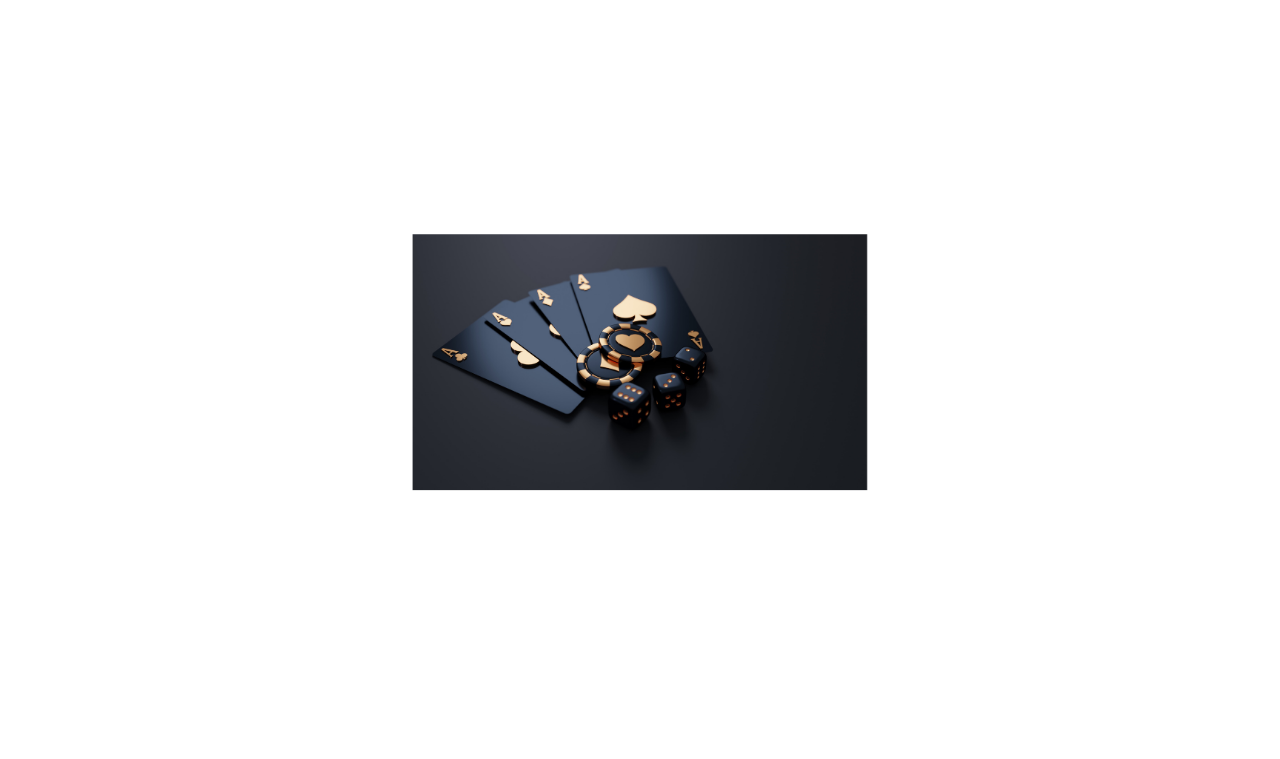
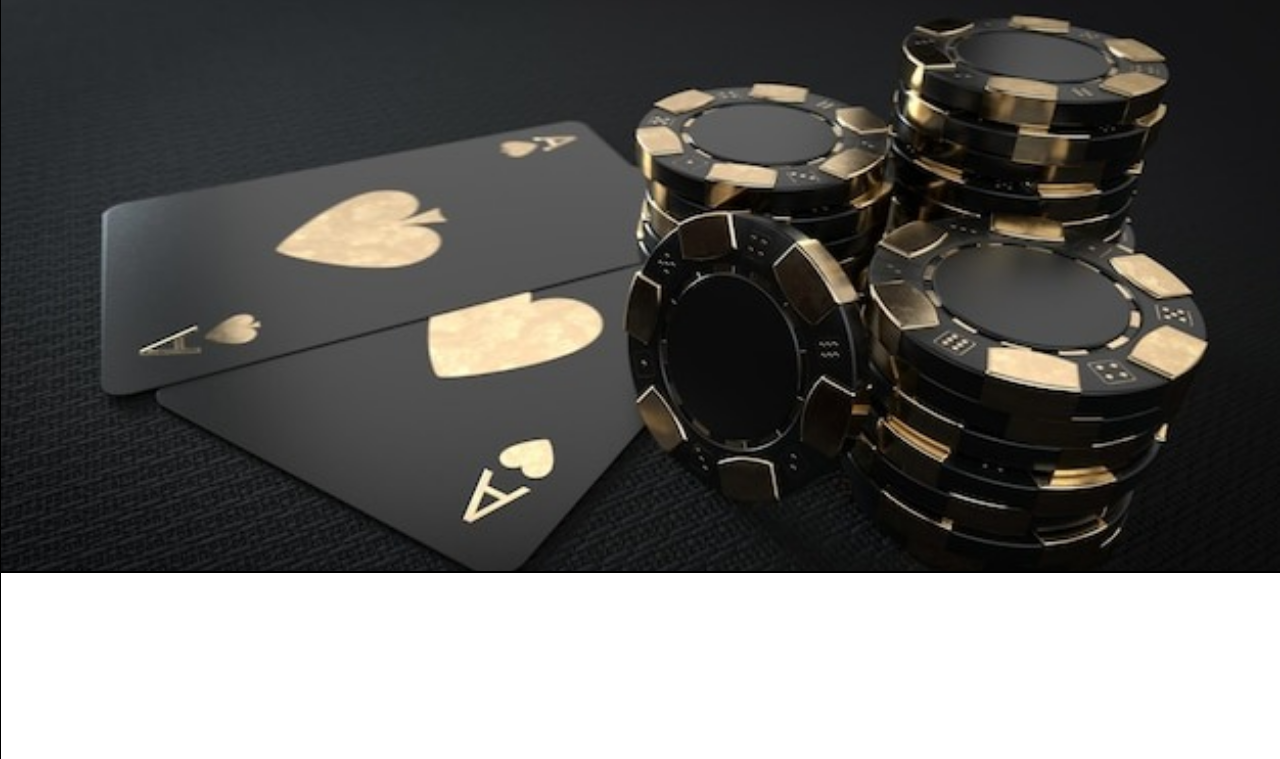
Before and after one commit to rike-lima/Projeto_Poker, a plain HTML site: page index.html in a window 1280 px wide. Shown: the part 142-901 px from the top of the page. Drawn offline with Linux system fonts and the light colour scheme.

Commit message:
sessão de home e ajuste de imagem

```diff
--- a/index.css
+++ b/index.css
@@ -1,13 +1,11 @@
 body {
-    margin: 0;
-    padding: 0;
+   margin: 0;
     width: 100%;
     height: 100%;
 }
 
 header {
     width: 100%;
-    height: 20%;
     display: flex;
     flex-direction: row;
     background: linear-gradient(to right, #343741, #948c97);
@@ -58,21 +56,27 @@ header {
     border-radius: 10px;
     color: #d4ba9d;
 }
-
-.content{
+main{
     display: flex;
     flex-direction: column;
-    height: 100vh;
     width: 100%;
+    height: 100%;
+   }
+section {
+    height: 76vh;
+    width: 100%;
+    border: 1px solid black;
 }
 
-.phrases{
-    background-image: url("/imagens/cartas3.png"); /* Adjusted image path */
+ .home{
+    height:100%;
+    width: 100%;
+   background-image: url(/imagens/cartas1.jpg);
     background-size: cover;
-    background-position: center;
-    height: 100%;
-    width: 100%;
-    color: #d4ba9d;
+    background-repeat: no-repeat;
+    background-size: cover;
+
+
 }
 
 footer{
--- a/index.html
+++ b/index.html
@@ -11,7 +11,7 @@
 <body>
     <header>
         <div class="headerStart">
-            <img src="/imagens/logo.png" alt="logo" >
+            <img src="/imagens/logo.png" alt="logo">
         </div>
 
         <div class="headerMiddle">
@@ -29,12 +29,33 @@
         </div>
     </header>
 
-    <div class="content">
+    <main>
 
-       <div class="phrases">
-        <span>"Ninguém é sempre vencedor, e qualquer um que diga que é, ou é um mentiroso, ou nunca jogou poker"<br> Amarillo Slim</span>
-        </div>
-    </div>
+        <section>
+            <div class="home">
+
+            </div>
+
+        </section>
+
+
+        <section>
+
+        </section>
+
+
+        <section>
+
+        </section>
+
+
+        <section>
+
+        </section>
+
+    </main>
+
+
 
     <footer>
         teste
```
